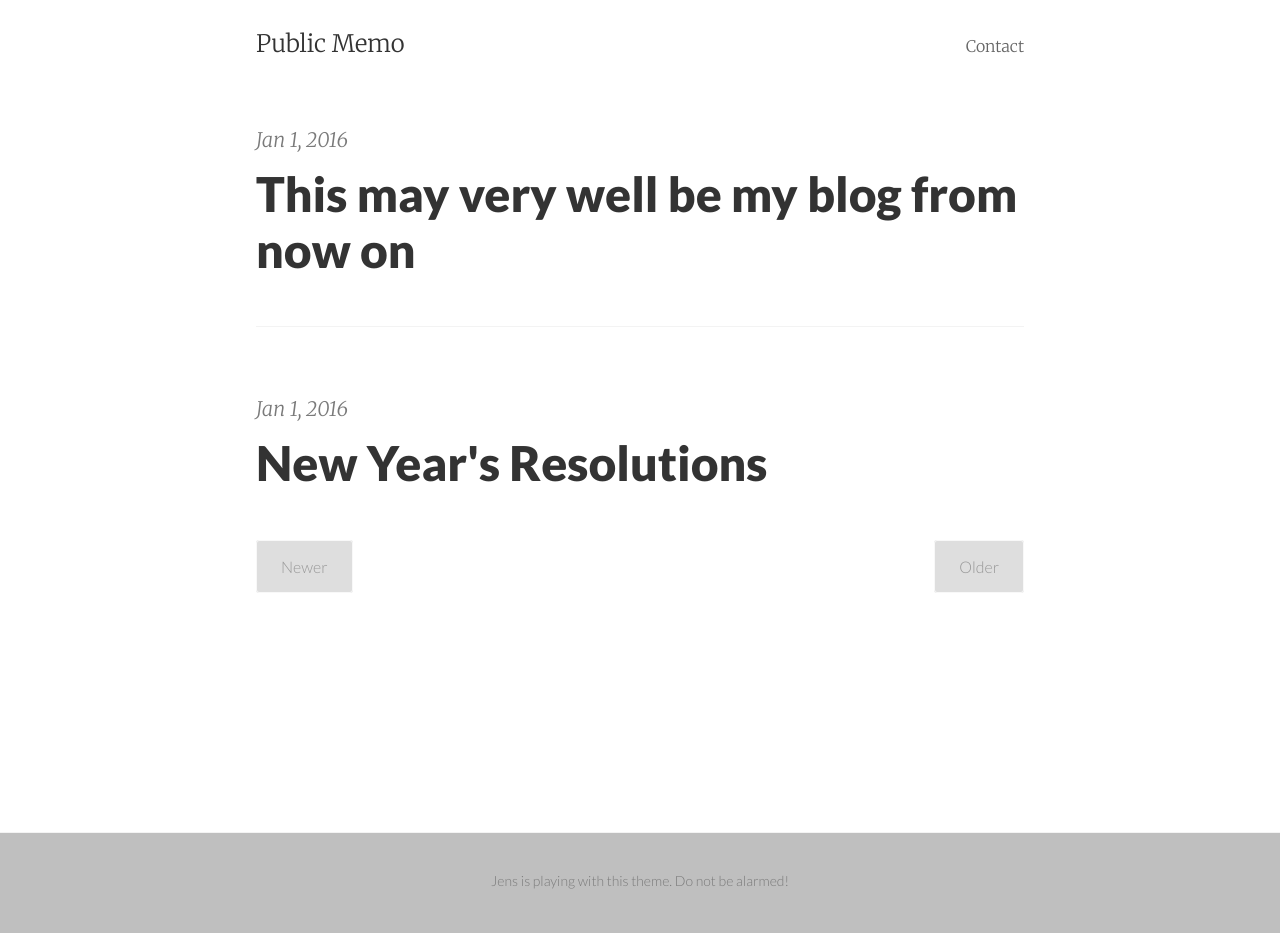
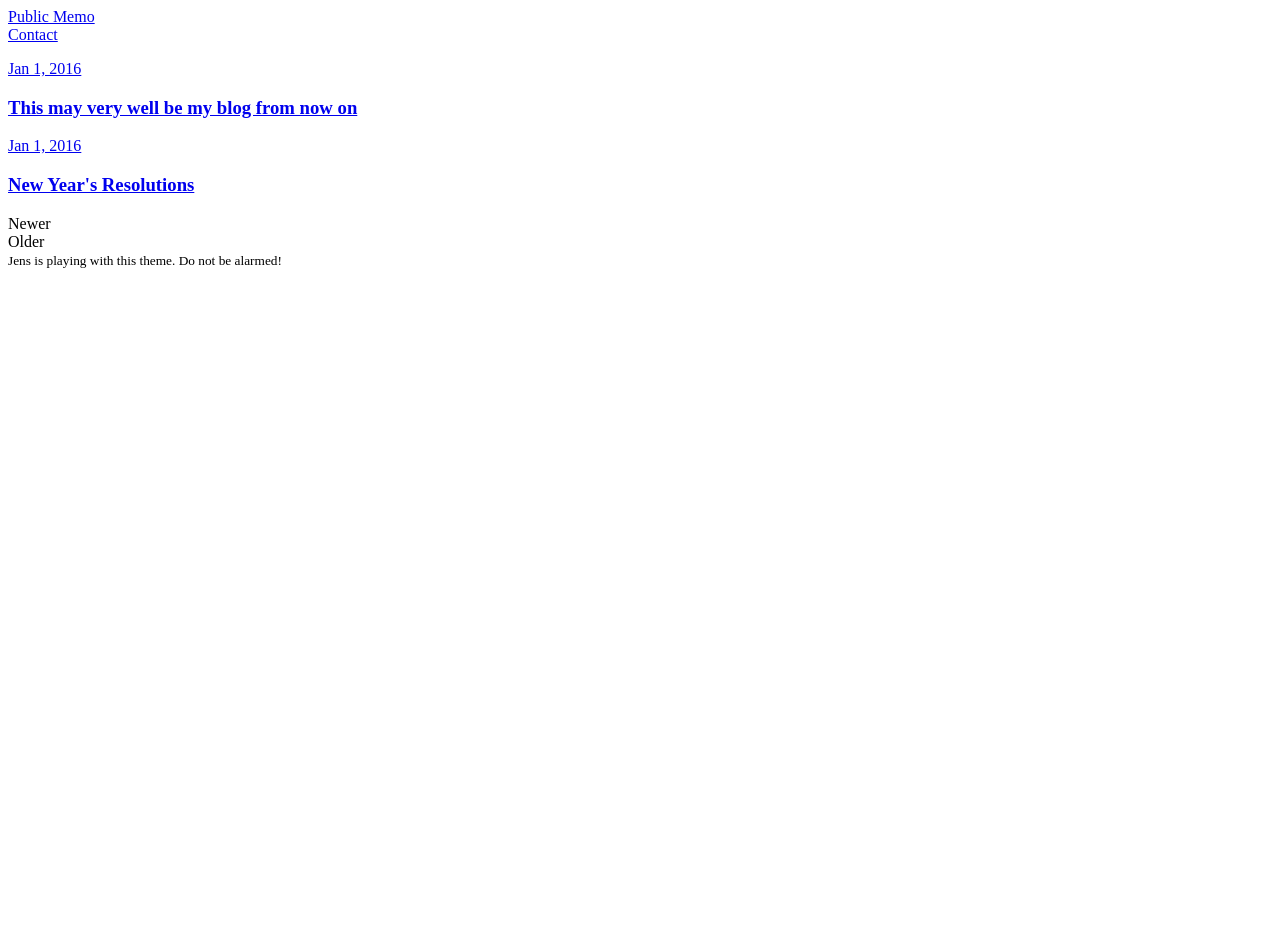
Before and after one commit to ohyran/ohyran.github.io, a Jekyll site: the page built from index.html, in a window 1280 px wide. Built offline with Jekyll 4.4.1, drawn with Linux system fonts in a browser that asks for light colours; the list of posts is cut into pages by our own code; after the commit the page ends 900 px from its top, so only the background shows below that.

Commit message:
Update default.html

```diff
--- a/_layouts/default.html
+++ b/_layouts/default.html
@@ -11,8 +11,6 @@
     <link rel="canonical" href="{{ page.url | replace:'index.html','' | prepend: site.baseurl | prepend: site.url }}">
 
     <!-- Custom CSS -->
-    <link rel="stylesheet" href="{{ "/css/basscss.css" | prepend: site.baseurl }}" type="text/css">
-    <link rel="stylesheet" href="{{ "/css/pixyll.css" | prepend: site.baseurl }}" type="text/css">
     <link rel="stylesheet" href="{{ "/css/solarized-dark.css" | prepend: site.baseurl }}" type="text/css">
 
     <!-- Fonts -->
```
